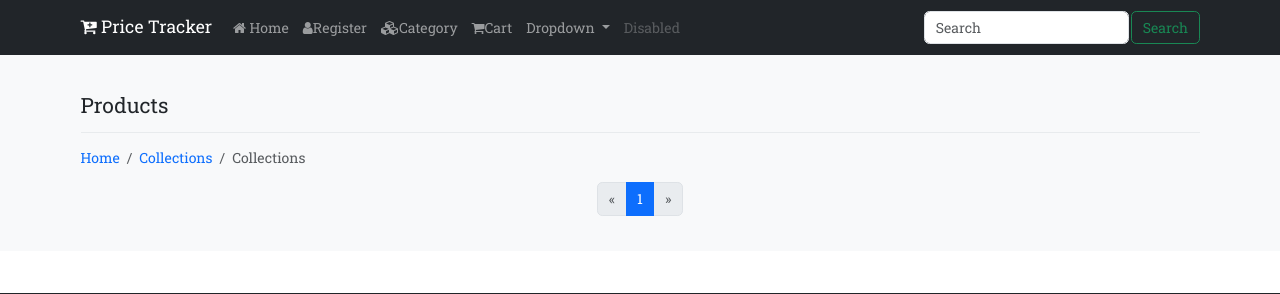
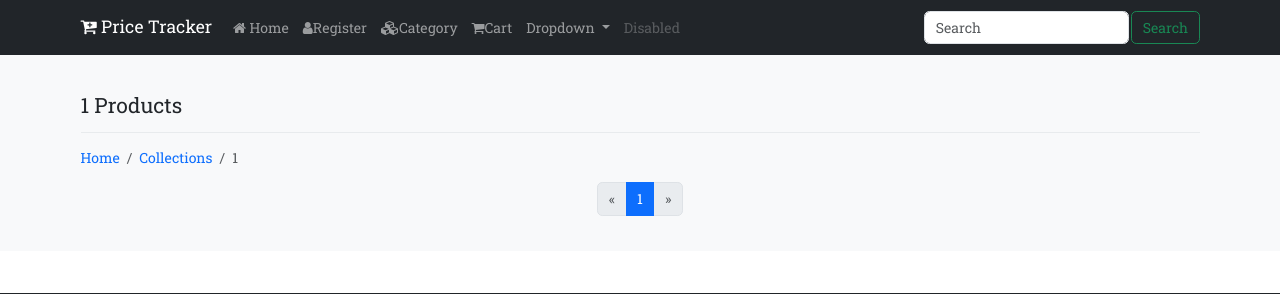
Before and after one commit to Sakthiveltut/Pricetracker, a Django app: page /collections/1 in a window 1280 px wide. Shown: the top 294 px of the page. Run offline with Django 4.2, Linux system fonts and the light colour scheme; data that the repository does not hold is empty; some libraries are stand-ins or nearby versions.

Commit message:
completed

```diff
--- a/app/templates/app/inc/backtotop.html
+++ b/app/templates/app/inc/backtotop.html
@@ -74,7 +74,7 @@
 <link href="https://fonts.googleapis.com/css?family=Merriweather:400,900,900i" rel="stylesheet">
 
 <!-- Back to top button -->
-<a id="button"></a>
+<a id="button" style="text-decoration: none;"></a>
 <script src='https://cdnjs.cloudflare.com/ajax/libs/jquery/3.1.1/jquery.min.js'></script>
 <script>
     var btn = $('#button');
--- a/app/templates/app/products/index.html
+++ b/app/templates/app/products/index.html
@@ -9,13 +9,13 @@ Price Tracker | Online Shopping
   <div class="container">
     <div class="row">
         <div class="col-12">
-          <h4 class="mb-3" style="margin-top: 30px;">{{product.category.name}} Products</h4>
+          <h4 class="mb-3" style="margin-top: 30px;">{{category_name}} Products</h4>
           <hr style="border-color:#b8bfc2;">
           <nav aria-label="breadcrumb">
             <ol class="breadcrumb">
               <li class="breadcrumb-item"><a href="{% url 'home' %}" style="text-decoration: none;">Home</a></li>
               <li class="breadcrumb-item"><a href="{% url 'collections' %}" style="text-decoration: none;">Collections</a></li>
-              <li class="breadcrumb-item active">{{product.category.name}} Collections</li>
+              <li class="breadcrumb-item active">{{category_name}}</li>
             </ol>
           </nav>
         </div>
--- a/app/views.py
+++ b/app/views.py
@@ -22,7 +22,7 @@ def collectionsview(request,name):
     paginator = Paginator(combined, 40)
     page_number = request.GET.get('page')
     products = paginator.get_page(page_number)
-    return render(request, 'app/products/index.html', {'products': products,})
+    return render(request, 'app/products/index.html', {'products': products,'category_name':name})
 
 
 def product_details(request,cname,pname):
```
